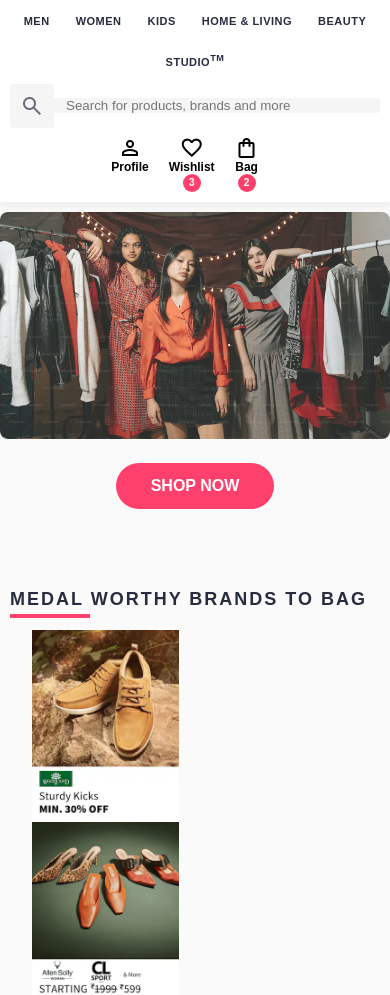
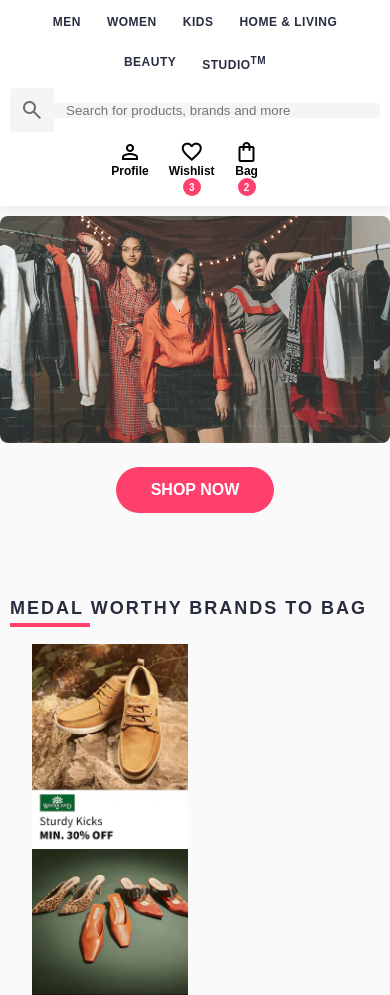
Before and after one commit to Anmol-arya/MODE-X, a plain HTML site: page index.html in a window 390 px wide. Shown: the part 108-1103 px from the top of the page. Drawn offline with nearby package versions, Linux system fonts and the light colour scheme.

Commit message:
Added responsive design

```diff
--- a/style.css
+++ b/style.css
@@ -606,7 +606,11 @@ body{
     font-weight: 600;
 }
 
-@media (max-width: 768px){
+/* =========================
+   MOBILE RESPONSIVE DESIGN
+   ========================= */
+
+@media (max-width: 768px) {
 
     header{
         flex-wrap: wrap;
@@ -620,20 +624,24 @@ body{
 
     .nav_bar{
         min-width: 100%;
+        flex-wrap: wrap;
         justify-content: center;
-        flex-wrap: wrap;
         gap: 10px;
         margin-top: 10px;
     }
 
     .nav_bar a{
-        font-size: 11px;
+        font-size: 12px;
         padding: 8px;
     }
 
     .search_bar{
         min-width: 100%;
         margin-top: 10px;
+    }
+
+    .search_input{
+        width: 100%;
     }
 
     .action_bar{
@@ -647,13 +655,18 @@ body{
         height: auto;
     }
 
-    .sale_item{
-        width: 45%;
+    .category_heading{
+        font-size: 18px;
+        margin: 25px 10px;
     }
 
-    .category_heading{
-        font-size: 18px;
-        margin: 20px 10px;
+    .sale_item{
+        width: 48%;
+    }
+
+    .deals_section{
+        flex-direction: column;
+        align-items: center;
     }
 
     .deal_card{
```
